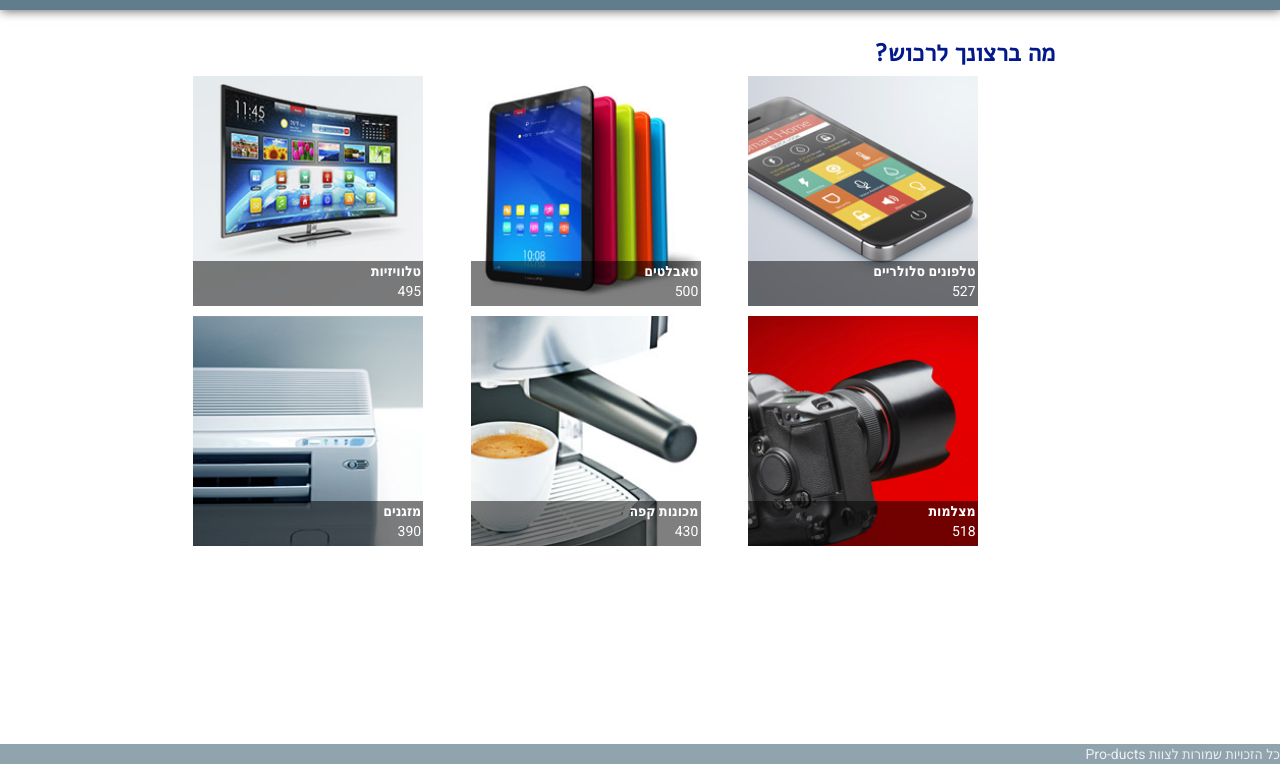
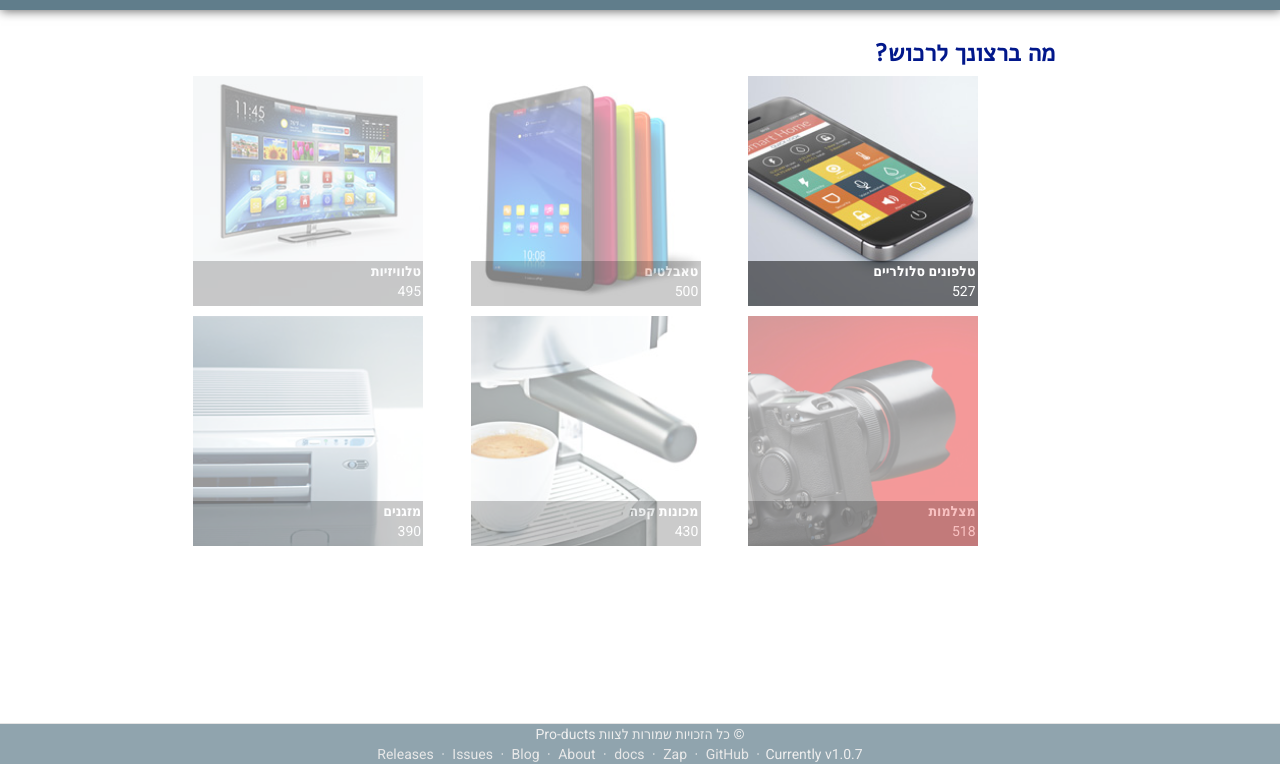
Before and after one commit to liorbentov/pro-ducts, a website: page public/index.html at #!/intro in a window 1280 px wide. Shown: the part 36-800 px from the top of the page. Drawn offline with nearby package versions, Linux system fonts and the light colour scheme.

Commit message:
footer, product type clickable

```diff
--- a/public/css/products.css
+++ b/public/css/products.css
@@ -403,3 +403,36 @@ height: 20px;
 .col-xs-1, .col-xs-2, .col-xs-3, .col-xs-4, .col-xs-5, .col-xs-6, .col-xs-7, .col-xs-8, .col-xs-9, .col-xs-10, .col-xs-11, .col-xs-12 {
   float: right;
 }
+
+.clickable {
+  cursor: pointer;
+}
+
+.notClickable {
+  cursor: not-allowed;
+  opacity: 0.4;
+}
+
+.bs-footer-links li:first-child {
+    padding-left: 0;
+}
+
+.bs-footer-links li {
+    display: inline;
+    padding: 0 2px;
+}
+
+.bs-footer-links a {
+    color: #E8E8E8;
+}
+
+.bs-footer-links {
+    padding-left: 0;
+    list-style-type: disc;
+    margin-bottom: 0;
+}
+
+.bs-footer {
+    text-align: center;
+    border-top: 1px solid #e5e5e5;
+}
--- a/public/index.html
+++ b/public/index.html
@@ -22,8 +22,25 @@
 
 		<section ng-view id="content">
 		</section>
-		<section id="footer">
-			כל הזכויות שמורות לצוות Pro-ducts
+		<section id="footer" class="bs-footer">
+			© כל הזכויות שמורות לצוות Pro-ducts
+			<ul class="bs-footer-links">
+                    <li>Currently v1.0.7</li>
+                    <li>·</li>
+                    <li><a href="https://github.com/liorbentov/pro-ducts">GitHub</a></li>
+                    <li>·</li>
+                    <li><a href="http://www.zap.co.il/">Zap</a></li>
+                    <li>·</li>
+                    <li><a href="../2.3.2/">docs</a></li>
+                    <li>·</li>
+                    <li><a href="../about/">About</a></li>
+                    <li>·</li>
+                    <li><a href="http://blog.getbootstrap.com">Blog</a></li>
+                    <li>·</li>
+                    <li><a href="https://github.com/liorbentov/pro-ducts/issues">Issues</a></li>
+                    <li>·</li>
+                    <li><a href="https://github.com/liorbentov/pro-ducts/releases">Releases</a></li>
+                </ul>
 		</section>
 	</div>
 
--- a/public/js/controllers/productType.js
+++ b/public/js/controllers/productType.js
@@ -4,32 +4,38 @@ angular.module('proDucts.controllers').controller('productTypeController', ['$sc
 			{
 				name : "טלפונים סלולריים",
 				img : "cellphones.jpg",
-				numberOfProducts : 527
+				numberOfProducts : 527,
+				isClickable: true
 			},
 			{
 				name : "טאבלטים",
 				img : "tablets.jpg",
-				numberOfProducts : 500
+				numberOfProducts : 500,
+				isClickable: false
 			},
 			{
 				name : "טלוויזיות",
 				img : "tvs.jpg",
-				numberOfProducts : 495
+				numberOfProducts : 495,
+				isClickable: false
 			},
 			{
 				name : "מצלמות",
 				img : "cameras.jpg",
-				numberOfProducts : 518
+				numberOfProducts : 518,
+				isClickable: false
 			},
 			{
 				name : "מכונות קפה",
 				img : "coffeeMachines.jpg",
-				numberOfProducts : 430
+				numberOfProducts : 430,
+				isClickable: false
 			},
 			{
 				name : "מזגנים",
 				img : "AirConditioner.jpg",
-				numberOfProducts : 390
+				numberOfProducts : 390,
+				isClickable: false
 			}
 		];
 
--- a/public/views/intro.html
+++ b/public/views/intro.html
@@ -9,8 +9,8 @@
 	<div class="col-xs-4" ng-repeat="ptype in products">
 		<!-- <button type="button" id="{{ptype.Name}}" ng-click="chooseProductType($event)" class="btn btn-default btn-lg btn-block" ng-class="{'btn-primary':typeChosen=='{{ptype.Name}}'}">{{ptype.HebName}}</button> -->
 		<div style="width:230px; height:240px" ng-click="chooseProductType(ptype.name)">
-			<img src="../img/{{ptype.img}}" style="width:100%">
-			<div class="product-title">
+			<img src="../img/{{ptype.img}}" style="width:100%" ng-class="{clickable:ptype.isClickable, notClickable:!ptype.isClickable}">
+			<div class="product-title" ng-class="{clickable:ptype.isClickable, notClickable:!ptype.isClickable}">
 				<div>{{ptype.name}}</div>
 				<div>{{ptype.numberOfProducts}}</div>
 			</div>
```
